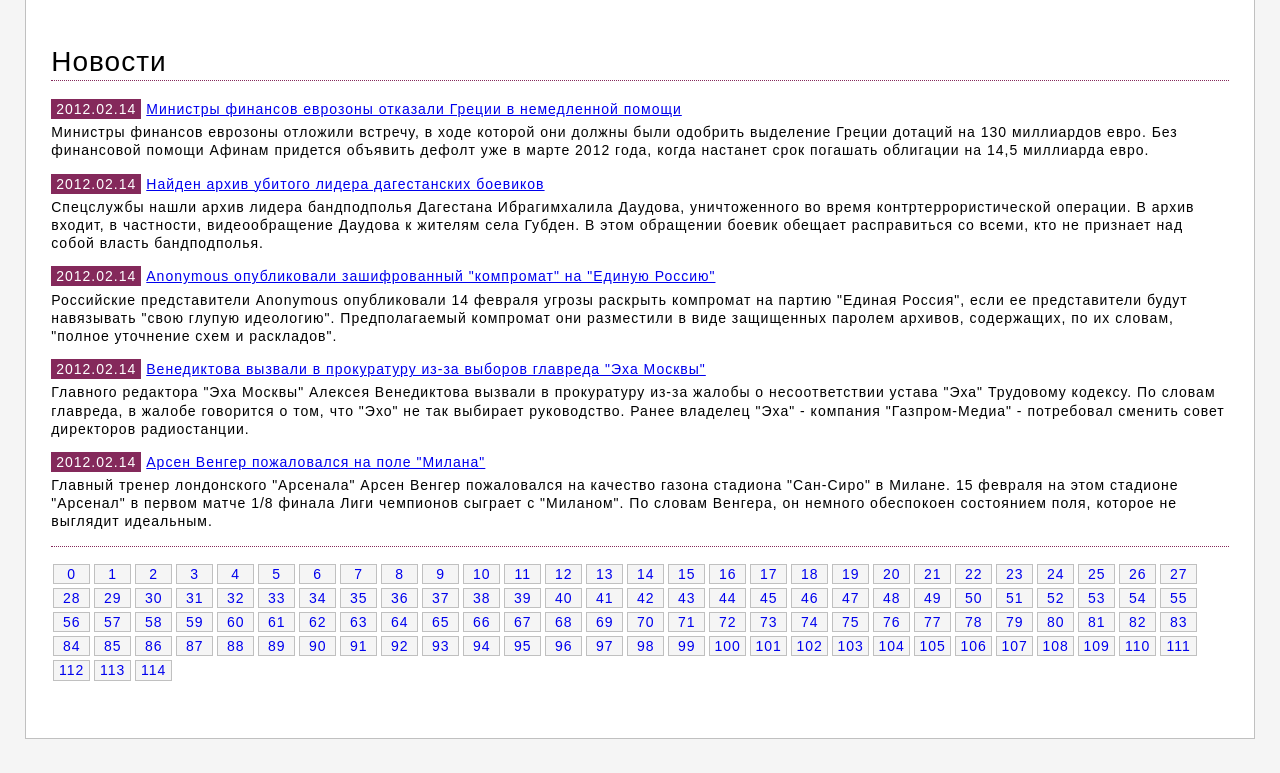
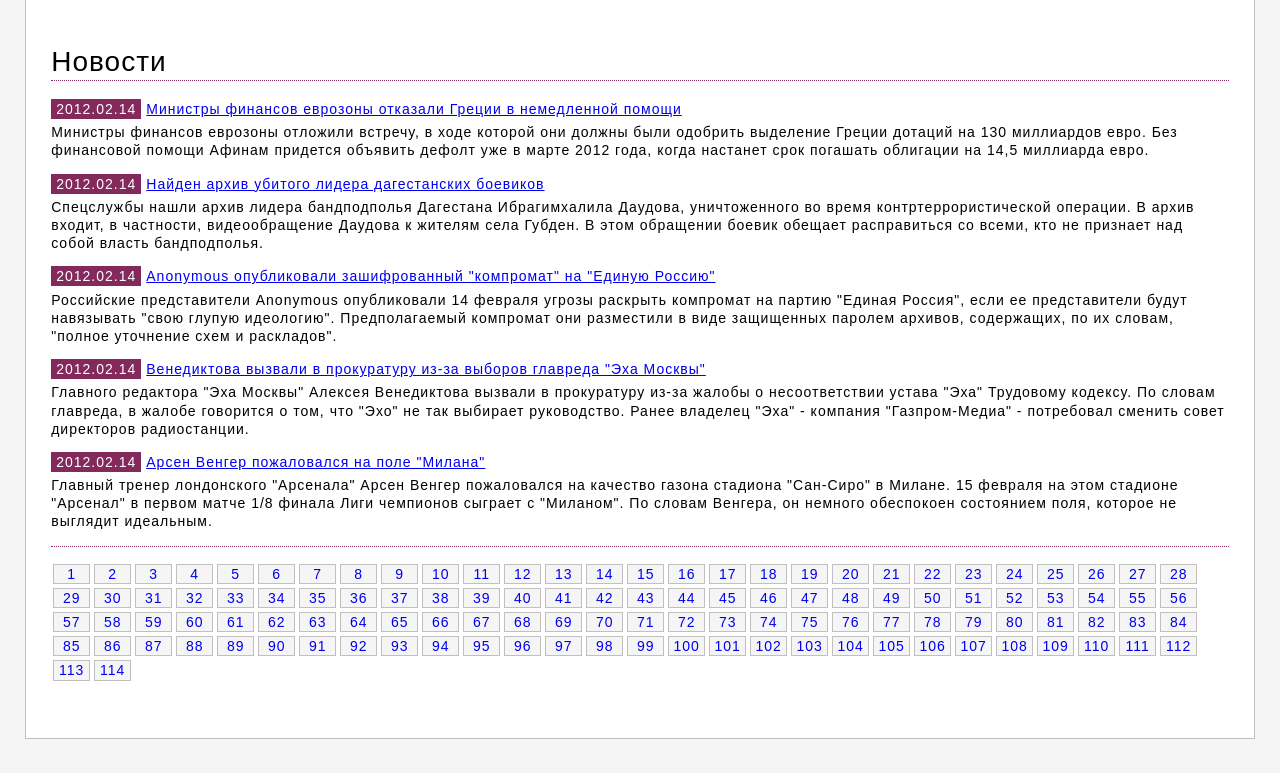
Before and after one commit to FriedFox/newsdb, a PHP site: page /news.php?page=0 in a window 1280 px wide. Shown: the part 27-800 px from the top of the page. Run offline with PHP 8.4, Linux system fonts and the light colour scheme; data comes from the database, SQL or seed files in the repository.

Commit message:
Update news.php

```diff
--- a/news.php
+++ b/news.php
@@ -2,7 +2,7 @@
 <?php
   require_once 'header.php';
   require_once 'config.php';
-    $limitStart = $_GET['page'] * 5;
+    $limitStart = ($_GET['page'] * 5);
     // Выполнить запрос. Если ошибка - выводим
     if ($result = $newsdb->query('SELECT id, title, announce, idate FROM news ORDER BY idate DESC LIMIT '.$limitStart.', 5')) {
         echo '<h1 class="article-header">Новости</h1>';
@@ -21,8 +21,8 @@
     if ($news = $newsdb->query('SELECT * FROM news')) {
       $pages = ceil(mysqli_num_rows($news) / 5);
     }
-    for ($page = 0;$page <= $pages;$page++){
-      echo('<a class="pages-link" href="/news.php?page='.$page.'">'.$page.'</a>');
+    for ($page = 0;$page < $pages;$page++){
+      echo('<a class="pages-link" href="/news.php?page='.$page.'">'.($page+1).'</a>');
     }
 
     // освобождение используемой памяти
```
